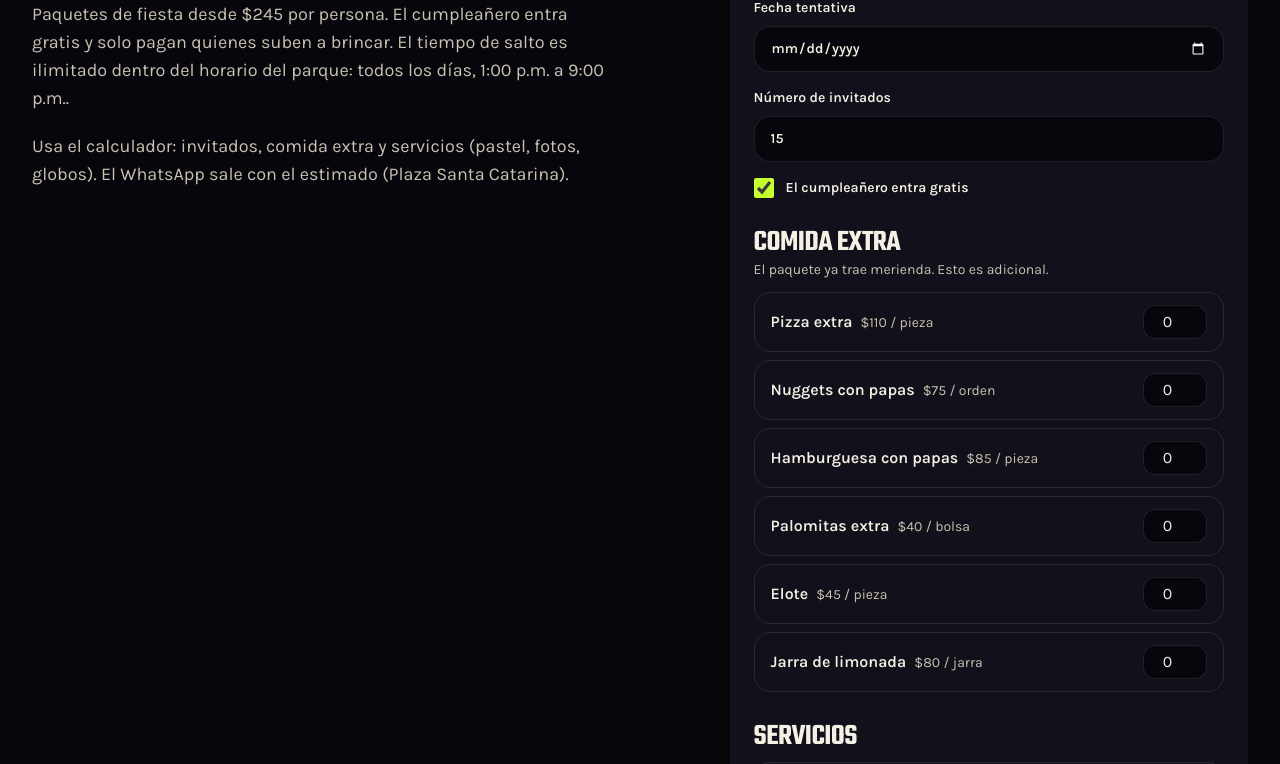
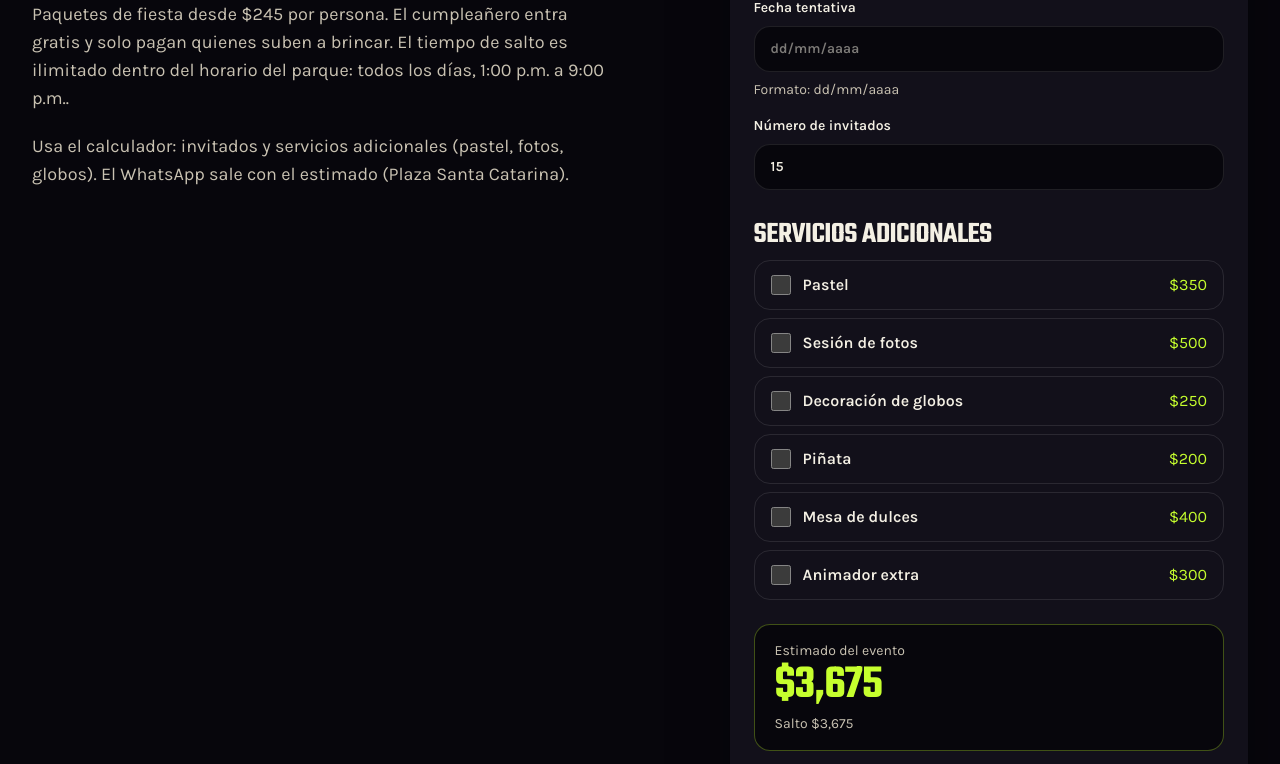
Before and after one commit to alfonsoestradav/jumphouse-mx, a Next.js app: page /fiestas in a window 1280 px wide. Shown: the part 875-1639 px from the top of the page. Built offline with nearby package versions, Linux system fonts and the light colour scheme.

Commit message:
Simplifica calculador de fiestas: sin comida extra, fecha dd/mm/aaaa.

```diff
--- a/app/aviso-de-privacidad/page.tsx
+++ b/app/aviso-de-privacidad/page.tsx
@@ -26,8 +26,8 @@ export default function AvisoDePrivacidadPage() {
           <h2 className="font-display text-4xl text-lime">Datos que recabamos</h2>
           <p className="mt-3">
             En este sitio no hay cuentas ni pagos en línea. El calculador de
-            fiestas recaba nombre, fecha tentativa, número de invitados y si el
-            cumpleañero entra gratis. Al enviarlo, esos datos y el estimado se
+            fiestas recaba nombre, fecha tentativa, número de invitados y
+            servicios adicionales. Al enviarlo, esos datos y el estimado se
             abren en un mensaje de WhatsApp. No recabamos RFC, identificaciones
             ni datos financieros.
           </p>
--- a/app/fiestas/page.tsx
+++ b/app/fiestas/page.tsx
@@ -33,7 +33,7 @@ export default function FiestasPage() {
               {site.hoursLabel}.
             </p>
             <p className="mt-5 max-w-xl text-lg text-muted">
-              Usa el calculador: invitados, comida extra y servicios (pastel,
+              Usa el calculador: invitados y servicios adicionales (pastel,
               fotos, globos). El WhatsApp sale con el estimado ({site.address.place}).
             </p>
           </div>
--- a/components/PartyForm.tsx
+++ b/components/PartyForm.tsx
@@ -1,7 +1,7 @@
 "use client";
 
 import { FormEvent, useMemo, useState } from "react";
-import { partyFood, partyRate, partyServices, waLink } from "@/lib/site";
+import { partyRate, partyServices, waLink } from "@/lib/site";
 
 function money(n: number) {
   return n.toLocaleString("es-MX", {
@@ -11,29 +11,41 @@ function money(n: number) {
   });
 }
 
+function maskDate(raw: string) {
+  const digits = raw.replace(/\D/g, "").slice(0, 8);
+  if (digits.length <= 2) return digits;
+  if (digits.length <= 4) return `${digits.slice(0, 2)}/${digits.slice(2)}`;
+  return `${digits.slice(0, 2)}/${digits.slice(2, 4)}/${digits.slice(4)}`;
+}
+
+function isValidDate(value: string) {
+  const match = /^(\d{2})\/(\d{2})\/(\d{4})$/.exec(value);
+  if (!match) return false;
+  const day = Number(match[1]);
+  const month = Number(match[2]);
+  const year = Number(match[3]);
+  const parsed = new Date(year, month - 1, day);
+  return (
+    parsed.getFullYear() === year &&
+    parsed.getMonth() === month - 1 &&
+    parsed.getDate() === day
+  );
+}
+
 export function PartyForm() {
   const [name, setName] = useState("");
   const [date, setDate] = useState("");
   const [guests, setGuests] = useState(15);
-  const [birthday, setBirthday] = useState(true);
-  const [foodQty, setFoodQty] = useState<Record<string, number>>({});
   const [services, setServices] = useState<Record<string, boolean>>({});
+  const [dateError, setDateError] = useState("");
 
-  const paying = Math.max(0, birthday ? guests - 1 : guests);
-  const jumpTotal = paying * partyRate;
-  const foodTotal = partyFood.reduce(
-    (sum, item) => sum + (foodQty[item.id] || 0) * item.price,
-    0,
-  );
+  const jumpTotal = guests * partyRate;
   const serviceTotal = partyServices.reduce(
     (sum, item) => sum + (services[item.id] ? item.price : 0),
     0,
   );
-  const total = jumpTotal + foodTotal + serviceTotal;
+  const total = jumpTotal + serviceTotal;
 
-  const foodLines = partyFood
-    .filter((item) => (foodQty[item.id] || 0) > 0)
-    .map((item) => `${item.name} x${foodQty[item.id]} (${money(item.price * foodQty[item.id])})`);
   const serviceLines = partyServices
     .filter((item) => services[item.id])
     .map((item) => `${item.name} (${money(item.price)})`);
@@ -44,38 +56,26 @@ export function PartyForm() {
       `Nombre: ${name.trim() || "—"}`,
       `Fecha: ${date || "por definir"}`,
       `Invitados: ${guests}`,
-      `Cumpleañero entra gratis: ${birthday ? "sí" : "no"}`,
-      `Salto: ${paying} × $${partyRate} = ${money(jumpTotal)}`,
+      `Salto: ${guests} × $${partyRate} = ${money(jumpTotal)}`,
     ];
-    if (foodLines.length) {
-      lines.push("Comida extra:");
-      foodLines.forEach((line) => lines.push(`- ${line}`));
-    } else {
-      lines.push("Comida extra: no");
-    }
     if (serviceLines.length) {
-      lines.push("Servicios:");
+      lines.push("Servicios adicionales:");
       serviceLines.forEach((line) => lines.push(`- ${line}`));
     } else {
-      lines.push("Servicios extra: no");
+      lines.push("Servicios adicionales: no");
     }
     lines.push(`Estimado total: ${money(total)}`);
     lines.push("Confirmo disponibilidad y el paquete del día.");
     return lines.join("\n");
-  }, [
-    name,
-    date,
-    guests,
-    birthday,
-    paying,
-    jumpTotal,
-    foodLines,
-    serviceLines,
-    total,
-  ]);
+  }, [name, date, guests, jumpTotal, serviceLines, total]);
 
   function onSubmit(e: FormEvent) {
     e.preventDefault();
+    if (date && !isValidDate(date)) {
+      setDateError("Usa el formato dd/mm/aaaa, por ejemplo 08/09/2026.");
+      return;
+    }
+    setDateError("");
     window.open(waLink(message), "_blank", "noopener,noreferrer");
   }
 
@@ -86,7 +86,7 @@ export function PartyForm() {
     >
       <p className="font-display text-4xl">Calcula tu evento</p>
       <p className="mt-2 text-sm text-muted">
-        Salto desde ${partyRate} por persona. Suma comida y servicios; el
+        Salto desde ${partyRate} por persona. Suma servicios adicionales; el
         estimado va en el WhatsApp.
       </p>
 
@@ -103,12 +103,24 @@ export function PartyForm() {
       <label className="mt-4 block text-sm font-semibold">
         Fecha tentativa
         <input
-          type="date"
+          type="text"
+          inputMode="numeric"
+          placeholder="dd/mm/aaaa"
           value={date}
-          onChange={(e) => setDate(e.target.value)}
+          onChange={(e) => {
+            setDate(maskDate(e.target.value));
+            if (dateError) setDateError("");
+          }}
+          pattern="\d{2}/\d{2}/\d{4}"
+          title="Usa el formato dd/mm/aaaa"
           className="mt-2 w-full rounded-2xl border border-white/10 bg-void px-4 py-3 text-ink"
         />
       </label>
+      {dateError ? (
+        <p className="mt-2 text-sm text-magenta">{dateError}</p>
+      ) : (
+        <p className="mt-2 text-sm text-muted">Formato: dd/mm/aaaa</p>
+      )}
       <label className="mt-4 block text-sm font-semibold">
         Número de invitados
         <input
@@ -119,50 +131,8 @@ export function PartyForm() {
           className="mt-2 w-full rounded-2xl border border-white/10 bg-void px-4 py-3 text-ink"
         />
       </label>
-      <label className="mt-4 flex items-center gap-3 text-sm font-semibold">
-        <input
-          type="checkbox"
-          checked={birthday}
-          onChange={(e) => setBirthday(e.target.checked)}
-          className="h-5 w-5 accent-[#c6ff2e]"
-        />
-        El cumpleañero entra gratis
-      </label>
 
-      <p className="mt-8 font-display text-3xl">Comida extra</p>
-      <p className="mt-1 text-sm text-muted">
-        El paquete ya trae merienda. Esto es adicional.
-      </p>
-      <ul className="mt-3 space-y-2">
-        {partyFood.map((item) => (
-          <li
-            key={item.id}
-            className="flex items-center justify-between gap-3 rounded-2xl border border-white/10 px-4 py-3"
-          >
-            <span>
-              <span className="font-semibold">{item.name}</span>
-              <span className="ml-2 text-sm text-muted">
-                ${item.price} / {item.unit}
-              </span>
-            </span>
-            <input
-              type="number"
-              min={0}
-              value={foodQty[item.id] || 0}
-              onChange={(e) =>
-                setFoodQty((prev) => ({
-                  ...prev,
-                  [item.id]: Math.max(0, Number(e.target.value) || 0),
-                }))
-              }
-              className="w-16 rounded-xl border border-white/10 bg-void px-2 py-1 text-center text-ink"
-              aria-label={`Cantidad de ${item.name}`}
-            />
-          </li>
-        ))}
-      </ul>
-
-      <p className="mt-8 font-display text-3xl">Servicios</p>
+      <p className="mt-8 font-display text-3xl">Servicios adicionales</p>
       <ul className="mt-3 space-y-2">
         {partyServices.map((item) => (
           <li key={item.id}>
@@ -192,7 +162,6 @@ export function PartyForm() {
         <p className="font-display mt-1 text-5xl text-lime">{money(total)}</p>
         <p className="mt-2 text-sm text-muted">
           Salto {money(jumpTotal)}
-          {foodTotal ? ` · comida ${money(foodTotal)}` : ""}
           {serviceTotal ? ` · servicios ${money(serviceTotal)}` : ""}
         </p>
       </div>
--- a/lib/site.ts
+++ b/lib/site.ts
@@ -136,15 +136,6 @@ export const menuHighlights = [
 
 export const partyRate = 245;
 
-export const partyFood = [
-  { id: "pizza", name: "Pizza extra", price: 110, unit: "pieza" },
-  { id: "nuggets", name: "Nuggets con papas", price: 75, unit: "orden" },
-  { id: "hamburguesa", name: "Hamburguesa con papas", price: 85, unit: "pieza" },
-  { id: "palomitas", name: "Palomitas extra", price: 40, unit: "bolsa" },
-  { id: "elote", name: "Elote", price: 45, unit: "pieza" },
-  { id: "limonada", name: "Jarra de limonada", price: 80, unit: "jarra" },
-] as const;
-
 export const partyServices = [
   { id: "pastel", name: "Pastel", price: 350 },
   { id: "fotos", name: "Sesión de fotos", price: 500 },
```
